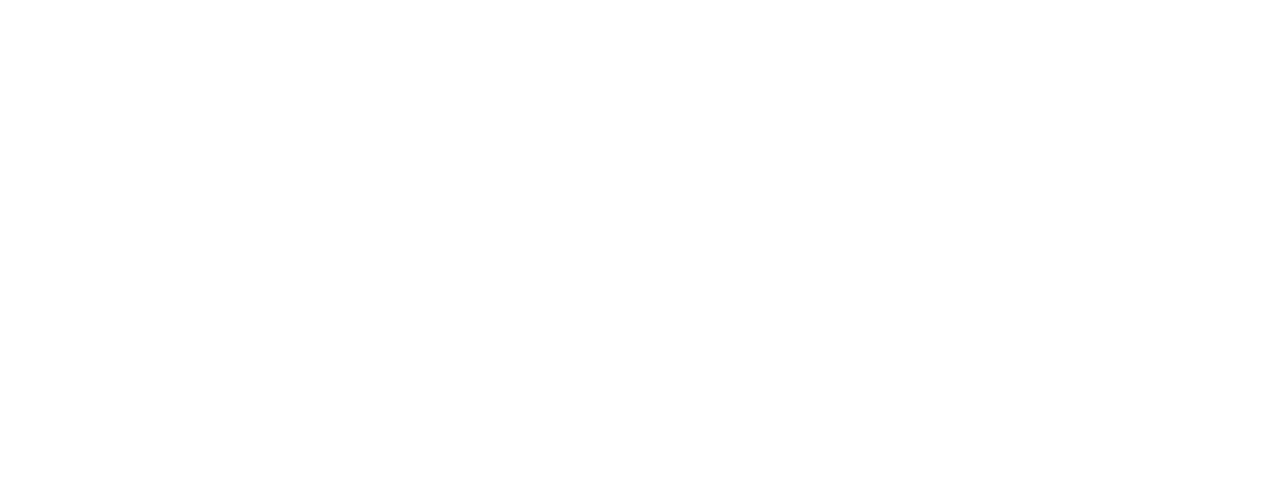
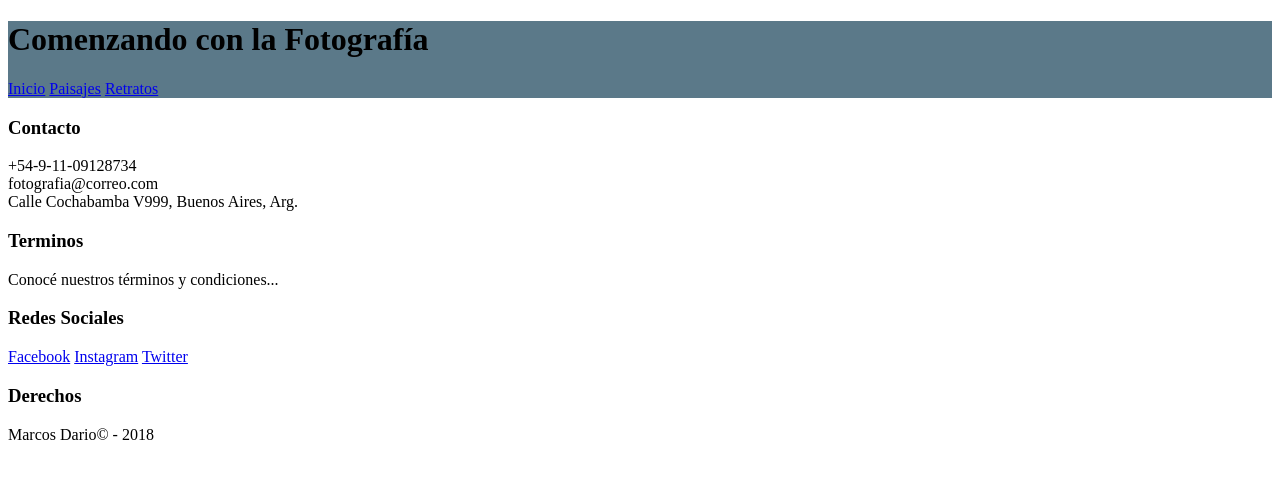
Before and after one commit to MBit8/CSSyRWD_Final, a plain HTML site: page paisajes.html in a window 1280 px wide. Drawn offline with Linux system fonts and the light colour scheme.

Commit message:
Header & Footer
Base

```diff
--- a/paisajes.html
+++ b/paisajes.html
@@ -8,18 +8,45 @@
   <meta name="keywords" content="Palabras Claves">
   <meta name="description" content="Descripcion">
   <title>Comenzando con la Fotografía</title>
+  <link rel="stylesheet" href="css/estilos.css">
   <!---Import Google Font --->
   <link href="https://fonts.googleapis.com/css?family=Dancing+Script" rel="stylesheet">
 </head>
 
 <body>
-  <header>
 
+  <header id="Cabecera">
+    <h1>Comenzando con la Fotografía</h1>
+    <nav>
+      <a href="index.html">Inicio</a>
+      <a href="paisajes.html">Paisajes</a>
+      <a href="retratos.html">Retratos</a>
+    </nav>
   </header>
 
-  <footer>
+  <footer id="Pie">
+    <div class="Contacto">
+      <h3>Contacto</h3>
+      <p>+54-9-11-09128734<br>
+        fotografia@correo.com<br>
+        Calle Cochabamba V999, Buenos Aires, Arg.</p>
+    </div>
+    <div class="Terminos">
+      <h3>Terminos</h3>
+      <p>Conocé nuestros términos y condiciones...</p>
+    </div>
+    <div class="Redes_Sociales">
+      <h3>Redes Sociales</h3>
+      <a href="https://www.facebook.com/">Facebook</a>
+      <a href="https://www.instagram.com/">Instagram</a>
+      <a href="https://www.twitter.com/">Twitter</a>
+    </div>
+    <div class="Derechos">
+      <h3>Derechos</h3>
+      <p>Marcos Dario© - 2018</p>
+    </div>
+  </footer>
 
-  </footer>
 </body>
 
 </html>
```
Also changed, not shown: index.html (+20 -1 lines), retratos.html (+30 -3 lines).
